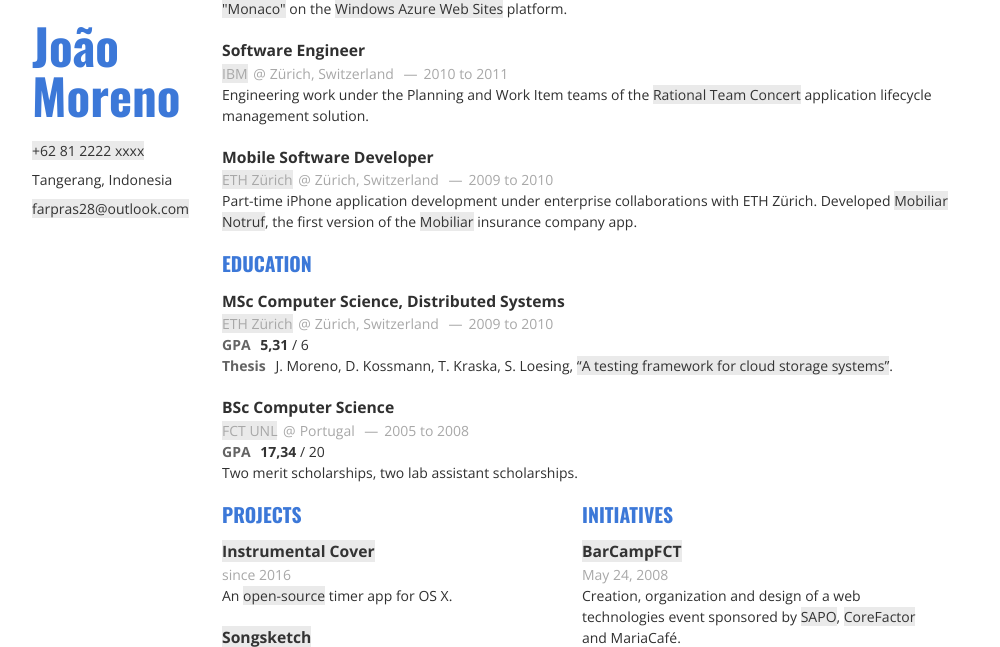
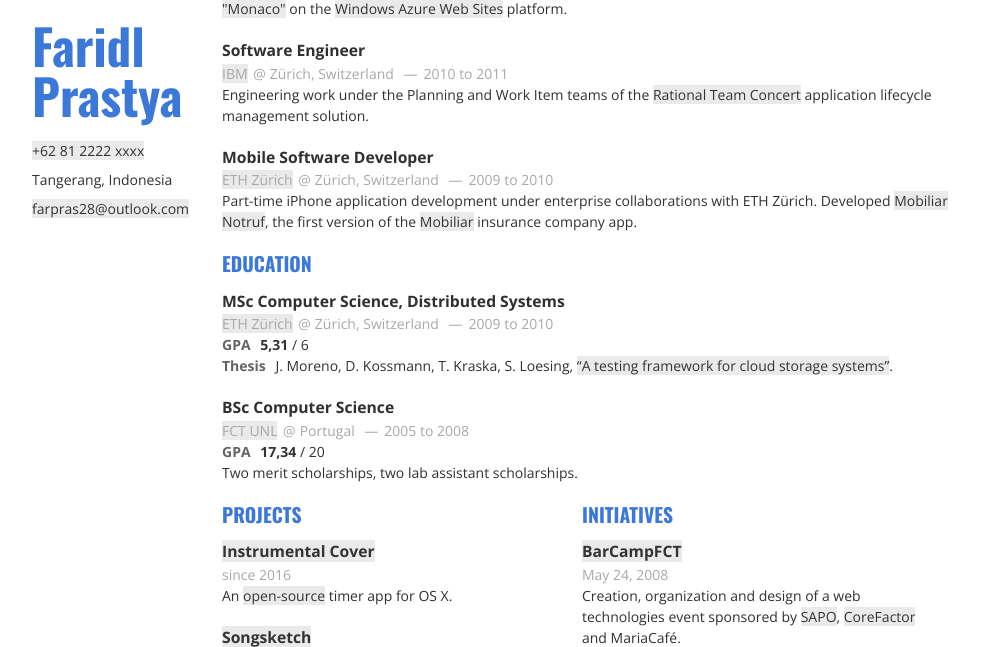
Before and after one commit to prastya28/resume, a plain HTML site: page index.html in a window 1280 px wide. Shown: the part 155-802 px from the top of the page, without its empty margins (138-1138 px from the left). Drawn offline with nearby package versions, Linux system fonts and the light colour scheme.

Commit message:
edit name

```diff
--- a/index.html
+++ b/index.html
@@ -2,7 +2,7 @@
 <html>
 	<head>
 		<meta charset="utf-8" />
-		<title>João Moreno's Resume</title>
+		<title>Faridl Prastya's Resume</title>
 		<meta name="description" content="João Moreno's Résumé" />
 		<meta name="author" content="João Moreno" />
 
@@ -32,7 +32,7 @@
 		<div class="container">
 			<header class="three columns">
 				<img src="images/me.jpg" class="me" />
-				<h1>João Moreno</h1>
+				<h1>Faridl Prastya</h1>
 				<p>
 					<a href="tel:+62812222xxxx">+62 81 2222 xxxx</a>
 				</p>
```
